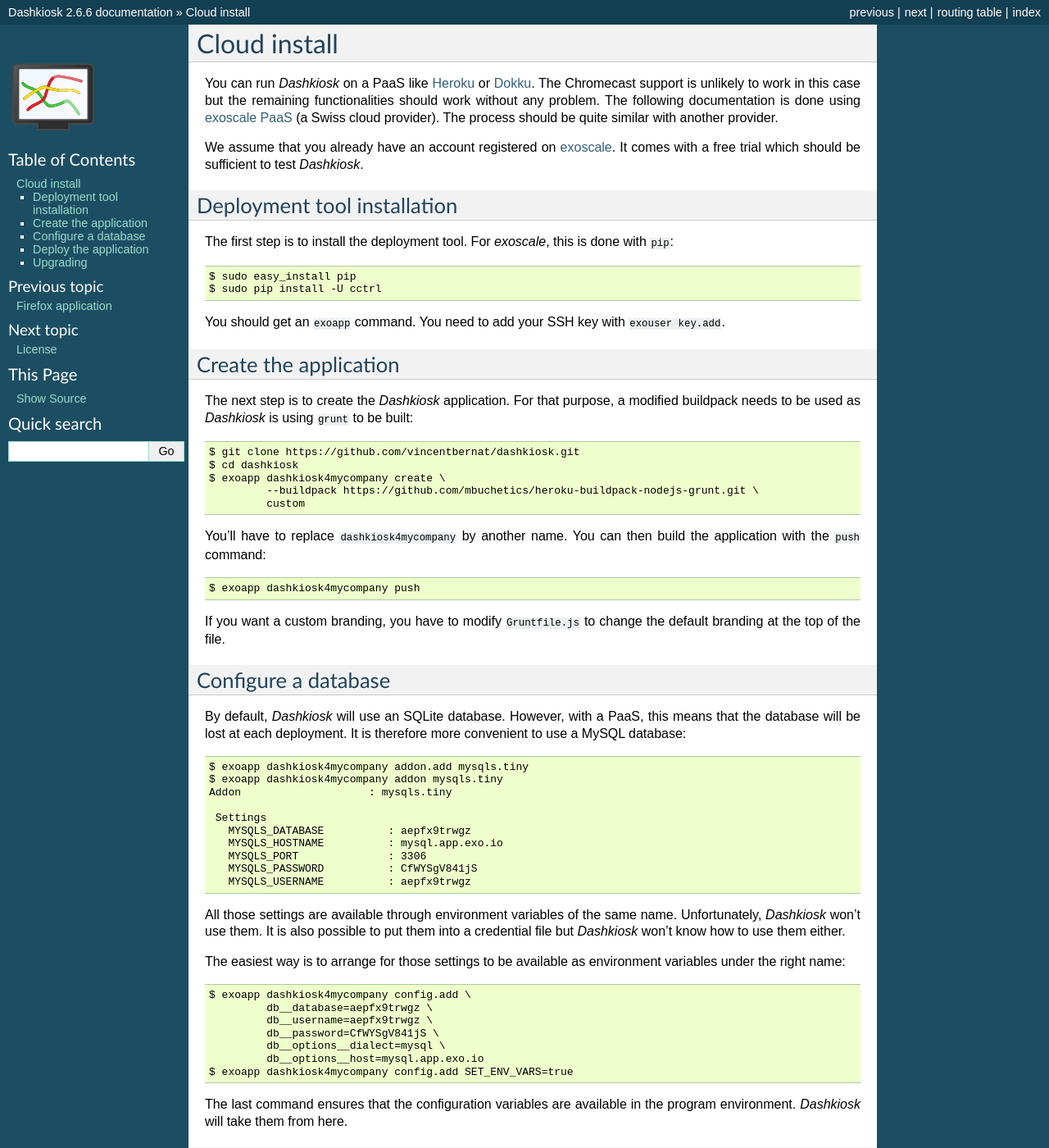
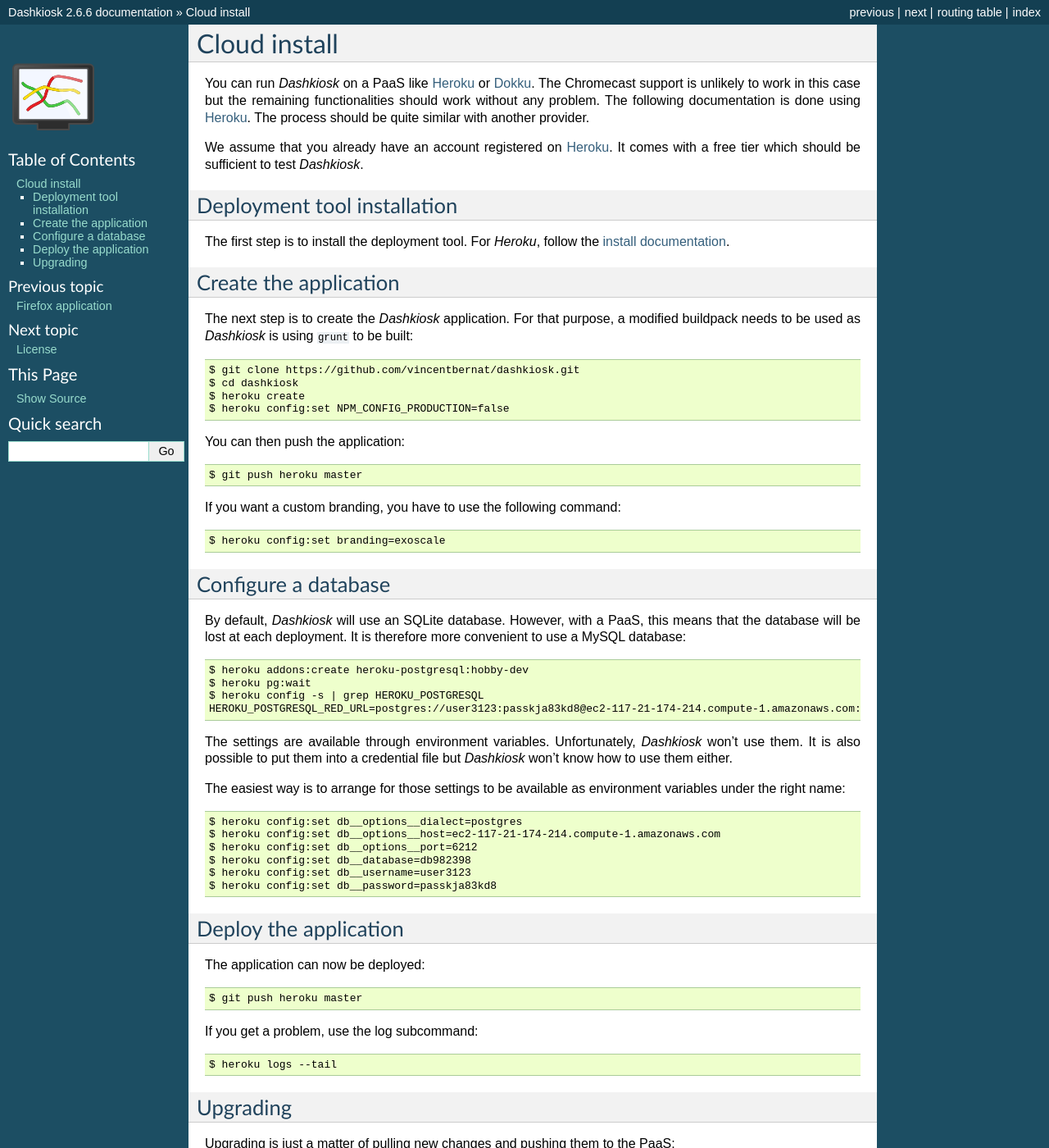
Before and after one commit to vincentbernat/dashkiosk, a Sphinx documentation site: the page built from docs/cloud.rst, in a window 1280 px wide and 1400 px high. Shown: the whole window at 82% size. Built offline with Sphinx 7.4.7, drawn with Linux system fonts in a browser that asks for light colours; some of the changed text lies outside the part shown.

Commit message:
cloud: update procedure to work with Heroku

```diff
--- a/Gruntfile.js
+++ b/Gruntfile.js
@@ -457,7 +457,6 @@ module.exports = function(grunt) {
     'clean:dist',
     'bower:install',
     'build',
-    'test',
     'useminPrepare',
     'imagemin',
     'svgmin',
--- a/docs/cloud.rst
+++ b/docs/cloud.rst
@@ -4,23 +4,18 @@ Cloud install
 You can run *Dashkiosk* on a PaaS like `Heroku`_ or `Dokku`_. The
 Chromecast support is unlikely to work in this case but the remaining
 functionalities should work without any problem. The following
-documentation is done using `exoscale PaaS`_ (a Swiss cloud
-provider). The process should be quite similar with another provider.
+documentation is done using `Heroku`_. The process should be quite
+similar with another provider.
 
 We assume that you already have an account registered on
-`exoscale`_. It comes with a free trial which should be sufficient to
+`Heroku`_. It comes with a free tier which should be sufficient to
 test *Dashkiosk*.
 
 Deployment tool installation
 ------------------------------
 
-The first step is to install the deployment tool. For *exoscale*, this
-is done with ``pip``::
-
-    $ sudo easy_install pip
-    $ sudo pip install -U cctrl
-
-You should get an ``exoapp`` command. You need to add your SSH key with ``exouser key.add``.
+The first step is to install the deployment tool. For *Heroku*, follow
+the `install documentation`_.
 
 Create the application
 ----------------------
@@ -31,17 +26,16 @@ purpose, a modified buildpack needs to be used as *Dashkiosk* is using
 
     $ git clone https://github.com/vincentbernat/dashkiosk.git
     $ cd dashkiosk
-    $ exoapp dashkiosk4mycompany create \
-             --buildpack https://github.com/mbuchetics/heroku-buildpack-nodejs-grunt.git \
-             custom
+    $ heroku create
+    $ heroku config:set NPM_CONFIG_PRODUCTION=false
 
-You'll have to replace ``dashkiosk4mycompany`` by another name. You
-can then build the application with the ``push`` command::
+You can then push the application::
 
-    $ exoapp dashkiosk4mycompany push
+    $ git push heroku master
 
-If you want a custom branding, you have to modify ``Gruntfile.js`` to
-change the default branding at the top of the file.
+If you want a custom branding, you have to use the following command::
+
+    $ heroku config:set branding=exoscale
 
 Configure a database
 ---------------------
@@ -50,62 +44,46 @@ By default, *Dashkiosk* will use an SQLite database. However, with a
 PaaS, this means that the database will be lost at each deployment. It
 is therefore more convenient to use a MySQL database::
 
-    $ exoapp dashkiosk4mycompany addon.add mysqls.tiny
-    $ exoapp dashkiosk4mycompany addon mysqls.tiny
-    Addon                    : mysqls.tiny
+    $ heroku addons:create heroku-postgresql:hobby-dev
+    $ heroku pg:wait
+    $ heroku config -s | grep HEROKU_POSTGRESQL
+    HEROKU_POSTGRESQL_RED_URL=postgres://user3123:passkja83kd8@ec2-117-21-174-214.compute-1.amazonaws.com:6212/db982398
 
-     Settings
-       MYSQLS_DATABASE          : aepfx9trwgz
-       MYSQLS_HOSTNAME          : mysql.app.exo.io
-       MYSQLS_PORT              : 3306
-       MYSQLS_PASSWORD          : CfWYSgV841jS
-       MYSQLS_USERNAME          : aepfx9trwgz
-
-All those settings are available through environment variables of the
-same name. Unfortunately, *Dashkiosk* won't use them. It is also
+The settings are available through environment
+variables. Unfortunately, *Dashkiosk* won't use them. It is also
 possible to put them into a credential file but *Dashkiosk* won't know
 how to use them either.
 
 The easiest way is to arrange for those settings to be available as
 environment variables under the right name::
 
-    $ exoapp dashkiosk4mycompany config.add \
-             db__database=aepfx9trwgz \
-             db__username=aepfx9trwgz \
-             db__password=CfWYSgV841jS \
-             db__options__dialect=mysql \
-             db__options__host=mysql.app.exo.io
-    $ exoapp dashkiosk4mycompany config.add SET_ENV_VARS=true
-
-The last command ensures that the configuration variables are
-available in the program environment. *Dashkiosk* will take them from
-here.
+    $ heroku config:set db__options__dialect=postgres
+    $ heroku config:set db__options__host=ec2-117-21-174-214.compute-1.amazonaws.com
+    $ heroku config:set db__options__port=6212
+    $ heroku config:set db__database=db982398
+    $ heroku config:set db__username=user3123
+    $ heroku config:set db__password=passkja83kd8
 
 Deploy the application
 -------------------------
 
 The application can now be deployed::
 
-    $ exoapp dashkiosk4mycompany deploy
+    $ git push heroku master
 
 If you get a problem, use the log subcommand::
 
-    $ exoapp dashkiosk4mycompany log error
-    $ exoapp dashkiosk4mycompany log access
+    $ heroku logs --tail
 
 Upgrading
 ---------
 
-Upgrading is just a matter of pulling new changes, pushing them to the
-PaaS and deploy the result::
+Upgrading is just a matter of pulling new changes and pushing them to the
+PaaS::
 
     $ git pull
-    $ exoapp dashkiosk4mycompany push
-    $ exoapp dashkiosk4mycompany deploy
-
-The result should be visible at http://dashkiosk4mycompany.app.exo.io.
+    $ git push heroku master
 
 .. _Heroku: https://www.heroku.com/
 .. _Dokku: https://github.com/progrium/dokku
-.. _exoscale PaaS: https://www.exoscale.ch/add-on/paas/
-.. _exoscale: https://www.exoscale.ch/
+.. _install documentation: https://devcenter.heroku.com/articles/heroku-command-line#download-and-install
--- a/docs/index.rst
+++ b/docs/index.rst
@@ -49,8 +49,8 @@ Here is a demonstration video:
 To contribute, use `GitHub`_.
 
 .. _GitHub: https://github.com/vincentbernat/dashkiosk/
-.. _administration panel: http://dashkiosk.app.exo.io/admin
-.. _receiver: http://dashkiosk.app.exo.io/receiver
+.. _administration panel: http://dashkiosk-demo.herokuapp.com/admin
+.. _receiver: http://dashkiosk-demo.herokuapp.com/receiver
 
 .. toctree::
    :maxdepth: 2
--- a/package.json
+++ b/package.json
@@ -9,6 +9,8 @@
     "dashkiosk": "./server.js"
   },
   "scripts": {
+    "postinstall": "grunt dist",
+    "start": "node dist/forever.js dist/server.js --port $PORT",
     "test": "grunt test"
   },
   "repository": {
@@ -47,6 +49,7 @@
     "blanket": "~1.2.0",
     "connect-livereload": "~0.5.3",
     "grunt": "~0.4.2",
+    "grunt-cli": "~0.1.13",
     "grunt-angular-templates": "~0.5.3",
     "grunt-autoprefixer": "~3.0.3",
     "grunt-bower-task": "~0.4.0",
@@ -84,6 +87,6 @@
     "time-grunt": "~1.2.1"
   },
   "engines": {
-    "node": "4.2.x || 4.1.x || 0.12.x"
+    "node": "6.9.x || 4.2.x || 4.1.x || 0.12.x"
   }
 }
```
Also changed, not shown: README.md (+2 -2 lines), 1 other file.
